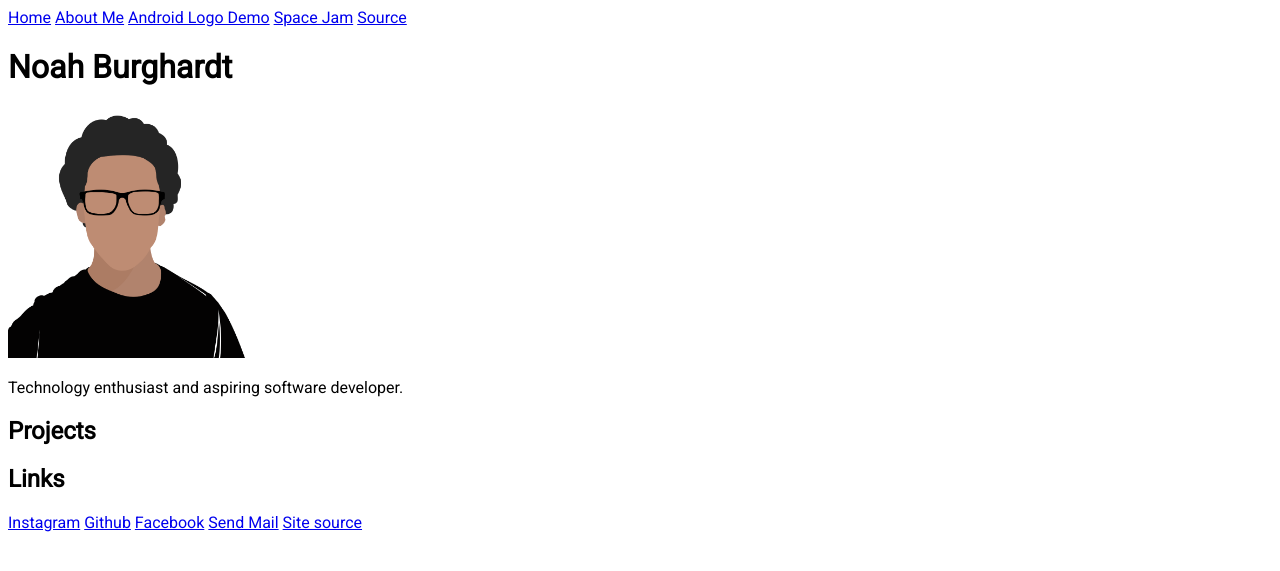
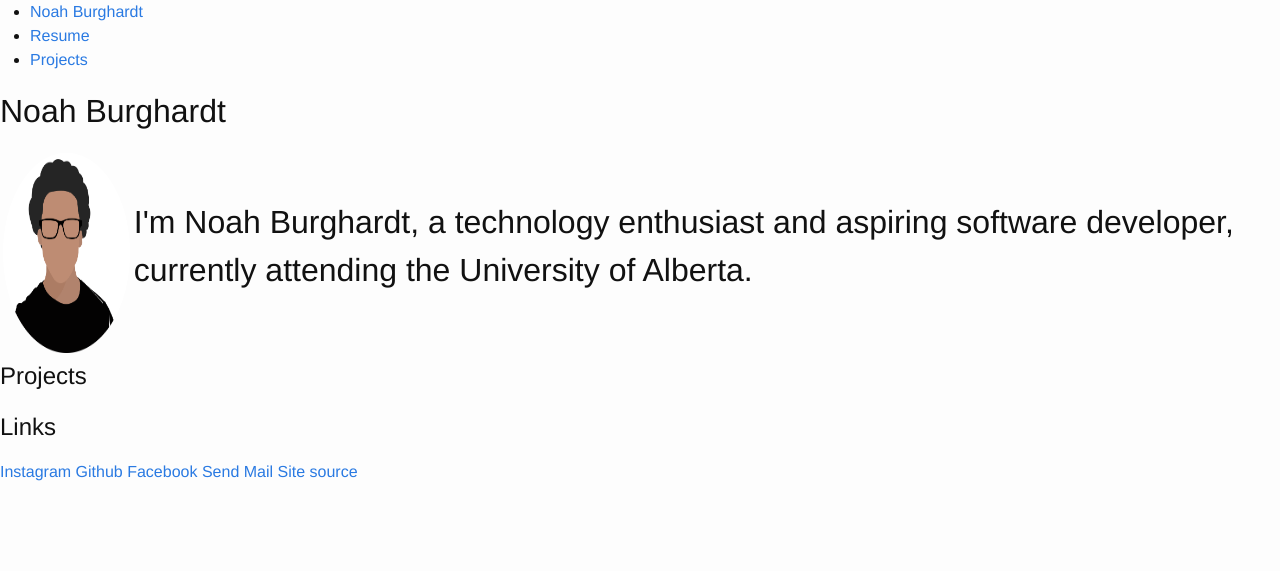
Before and after one commit to haondt/haondt.github.io, a Jekyll site: the page index.html, which Jekyll copies as it is, in a window 1280 px wide. Shown: the top 571 px of the page. Built offline with Jekyll 4.4.1, drawn with Linux system fonts in a browser that asks for light colours.

Commit message:
added navigation bar

```diff
--- a/index.html
+++ b/index.html
@@ -1,20 +1,28 @@
 <!DOCTYPE html>
 <html>
 	<head>
+		<!-- page setup -->
 		<link href="https://fonts.googleapis.com/css?family=Roboto" rel="stylesheet" />
-		<link href="./css/style.css" type="text/css" rel="stylesheet" />
+		<link href="./css/main.css" type="text/css" rel="stylesheet" />
 		<title>Noah Burghardt</title>
+
+		<!-- navigation bar -->
+		<div id="navBar">
+			<ul>
+				<li><a class="active" href="./index.html" target="_self">Noah Burghardt</a></li>
+				<li><a href="./pages/aboutme.html" target="_self">Resume</a></li>
+				<li><a href="./pages/projects/projects.html" target="_self">Projects</a></li>
+			</ul>
+		</div>
 	</head>
 	<body>
-		<a href="./index.html" target="_self">Home</a>
-		<a href="./pages/aboutme.html" target="_self">About Me</a>
-		<a href="./pages/android_demo.html" target="_self">Android Logo Demo</a>
-		<a href="./pages/spacejam/home/spacejamindex.html" target="_self">Space Jam</a>
-		<a href="https://github.com/haondt/haondt.github.io" target="_blank">Source</a>
 		<h1>Noah Burghardt</h1>
 		<div id="intro">
-			<img src="./images/avatar.jpg" height="250"/>
-			<p>Technology enthusiast and aspiring software developer.</p>
+			<table><tr>
+				<td><img src="./images/avatar_circle.png" height="200"/></td>
+				<td><h1>I'm Noah Burghardt, a technology enthusiast and aspiring software developer,
+			currently attending the University of Alberta.</h1></td>
+			<tr></table>
 		</div>
 		<div id="projects">
 			<h2>Projects</h2>
```
Also changed, not shown: css/main.css (added, +46 -0 lines), images/avatar_circle.png (added), 1 other file.
